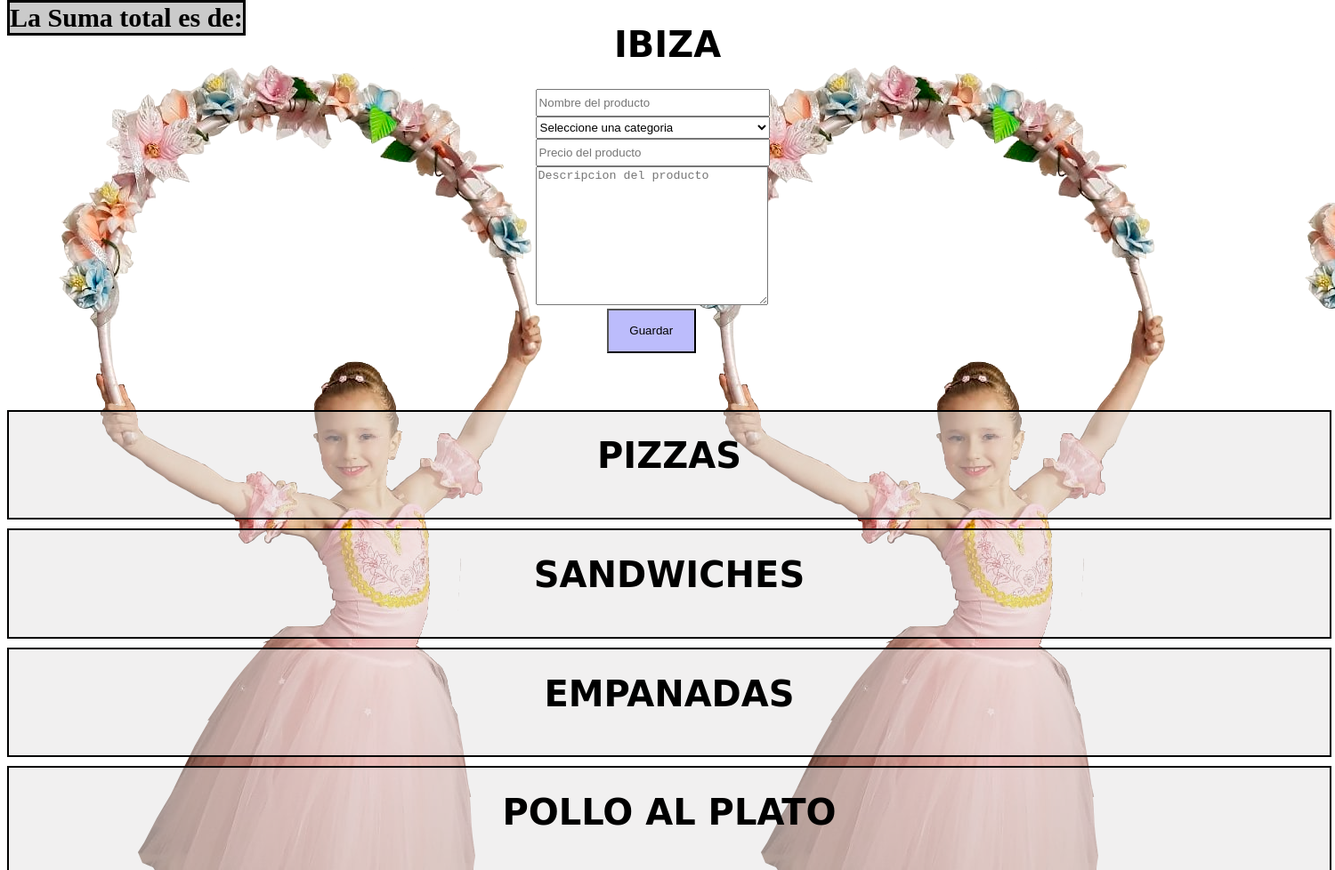
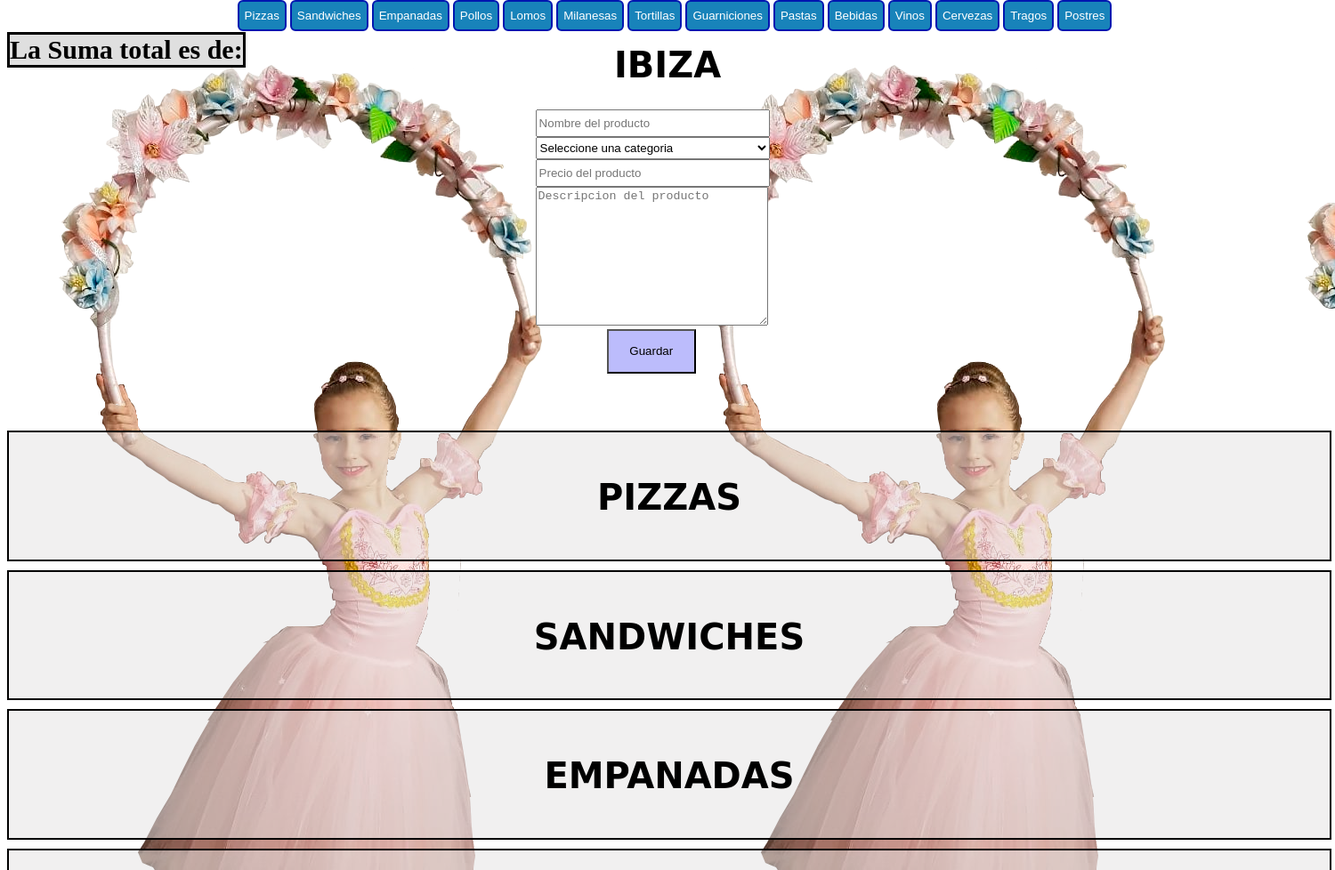
Before and after one commit to MartinPegoraro/ibiza-electron, an Electron app: page src/index.html in a window 1500 px wide. Shown: the top 978 px of the page at 89% size. Drawn offline with Linux system fonts and the light colour scheme; no server answers.

Commit message:
arreglos y mejoras

```diff
--- a/src/index.html
+++ b/src/index.html
@@ -11,6 +11,29 @@
 </head>
 
 <body>
+    <div class="menu-fixed">
+        <div id="botones">
+            <button id="piz" onclick="clickpizza()">Pizzas</button>
+            <button id="san" onclick="clicksandw()">Sandwiches</button>
+            <button id="emp" onclick="clickempanada()">Empanadas</button>
+            <button id="pol" onclick="clickpollo()">Pollos</button>
+            <button id="lom" onclick="clicklomo()">Lomos</button>
+            <button id="mil" onclick="clickmilanesa()">Milanesas</button>
+            <button id="tort" onclick="clicktortilla()">Tortillas</button>
+            <button id="guar" onclick="clickguar()">Guarniciones</button>
+            <button id="past" onclick="clickpasta()">Pastas</button>
+            <button id="bebi" onclick="clickbebida()">Bebidas</button>
+            <button id="vin" onclick="clickvino()">Vinos</button>
+            <button id="cerve" onclick="clickbirra()">Cervezas</button>
+            <button id="trag" onclick="clicktragos()">Tragos</button>
+            <button id="post" onclick="clickpostres()">Postres</button>
+        </div>
+    </div>
+
+    <div id="sum">
+        <span id="texto">La Suma total es de: </span> <span id="canTotal"></span>
+    </div>
+
 
     <h1 id="logo">IBIZA</h1>
 
@@ -41,12 +64,9 @@
 
         </form>
     </div>
+
+
     <br>
-
-    <div id="sum" class="menu-fixed">
-        <span id="texto">La Suma total es de: </span> <span id="canTotal"></span>
-    </div>
-
     <br>
     <br>
     <div id="productList">
@@ -55,7 +75,7 @@
             <ul id="productPizza"></ul>
         </div>
         <div id="contenedor">
-            <h1 id="sandwiches">SANDWICHES</h1>
+            <h1 id="sandwiche">SANDWICHES</h1>
             <ul id="productSandwiche"></ul>
         </div>
         <div id="contenedor">
--- a/src/ui/app.css
+++ b/src/ui/app.css
@@ -1,7 +1,10 @@
 body {
     background-image: url('../img/paquete.png');
+
 }
+
 h1{
+    margin-top: 50px;
     text-align: center;
     font-size: 50px;
 }
@@ -22,6 +25,7 @@ h1:hover{
 
 #bloque{
     margin-left: 40%;
+
 }
 
 form #name, form #price{
@@ -46,6 +50,7 @@ form button{
 li div button{
     width: 70px;
     height: 30px;
+    border-radius: 6px;
     background: linear-gradient(0.25turn, #f3736f, #8478f3);
 }
 li div input{
@@ -53,18 +58,39 @@ li div input{
     height: 24px;
 }
 
+.menu-fixed{
+    width: 100%;
 
-#sum{
     position: fixed;
     z-index: 1000;
     top: 0;
-    background-color: #cacaca;
+
+}
+#botones{
+    text-align: center;
+    height: 34px;
+}
+
+#botones button{
+    height: 35px;
+    color: #ffffff;
+    background-color: #1883ba;
+    border-radius: 6px;
+    border: 2px solid #0016b0
+}
+
+#sum{
+    background-color: #dfdfdf;
     color: red;
     width: auto;
     height: auto;
     border: 3px solid black;
     font-size: 30px;
     font-weight: 700;
+
+    position: fixed;
+    z-index: 1000;
+    top: 36px;
 }
 #sum #texto{
     color: black;
--- a/src/ui/app.js
+++ b/src/ui/app.js
@@ -19,8 +19,52 @@ const productTragos = document.querySelector('#productTrago');
 const productPostres = document.querySelector('#productPostre');
 
 const productSelect = document.getElementById('menu')
+const productList = document.querySelector('#productList');
 
 const { ipcRenderer, remote } = require('electron');
+
+function clickpizza() {
+    window.location.hash = '#pizza';
+}
+function clicksandw() {
+    window.location.hash = '#sandwiche';
+}
+function clickempanada() {
+    window.location.hash = '#empanada';
+}
+function clickpollo() {
+    window.location.hash = '#pollo';
+}
+function clicklomo() {
+    window.location.hash = '#lomo';
+}
+function clickmilanesa() {
+    window.location.hash = '#milanesa';
+}
+function clicktortilla() {
+    window.location.hash = '#toritlla';
+}
+function clickguar() {
+    window.location.hash = '#guarnicion';
+}
+function clickpasta() {
+    window.location.hash = '#pasta';
+}
+function clickbebida() {
+    window.location.hash = '#bebida';
+}
+function clickvino() {
+    window.location.hash = '#vino';
+}
+function clickbirra() {
+    window.location.hash = '#cerveza';
+}
+function clicktragos() {
+    window.location.hash = '#trago';
+}
+function clickpostres() {
+    window.location.hash = '#postre';
+}
 
 let tasks = [];
 
@@ -79,6 +123,9 @@ function restCant(id) {
     })
 
 }
+
+
+
 
 //Recorrer el arreglo y mostrar por la vista
 function renderTasks(tasks) {
```
